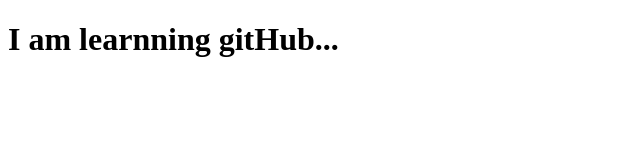
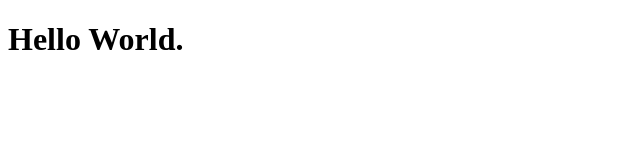
Before and after one commit to saarock/sample, a plain HTML site: page index.html in a window 1280 px wide. Shown: the whole page, without its empty margins (0-640 px from the left). Drawn offline with Linux system fonts and the light colour scheme.

Commit message:
Update index.html

```diff
--- a/index.html
+++ b/index.html
@@ -7,6 +7,6 @@
 	<title>Document</title>
 </head>
 <body>
-	<h1>I am learnning gitHub...</h1>
+	<h1>Hello World.</h1>
 </body>
 </html>
```
